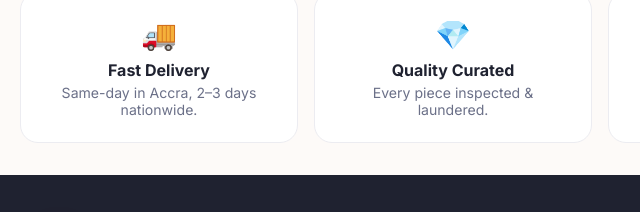
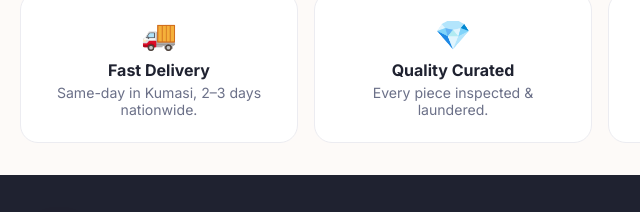
Before and after one commit to LotalGhana/pinamanthrift, a website: page index.html in a window 1280 px wide. Shown: the part 3868-4080 px from the top of the page, 0-640 px from the left. Drawn offline with nearby package versions, Linux system fonts and the light colour scheme.

Commit message:
Update index.html

```diff
--- a/index.html
+++ b/index.html
@@ -59,7 +59,7 @@
     <div class="panel" style="text-align:center">
       <div style="font-size:1.8rem">🚚</div>
       <h4 style="margin:.5rem 0 .25rem">Fast Delivery</h4>
-      <p class="text-muted" style="font-size:.88rem;margin:0">Same-day in Accra, 2–3 days nationwide.</p>
+      <p class="text-muted" style="font-size:.88rem;margin:0">Same-day in Kumasi, 2–3 days nationwide.</p>
     </div>
     <div class="panel" style="text-align:center">
       <div style="font-size:1.8rem">💎</div>
```
